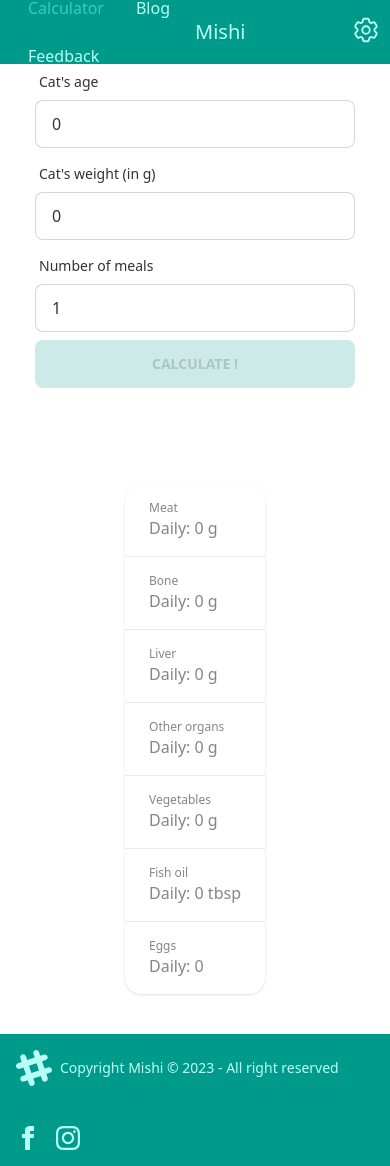
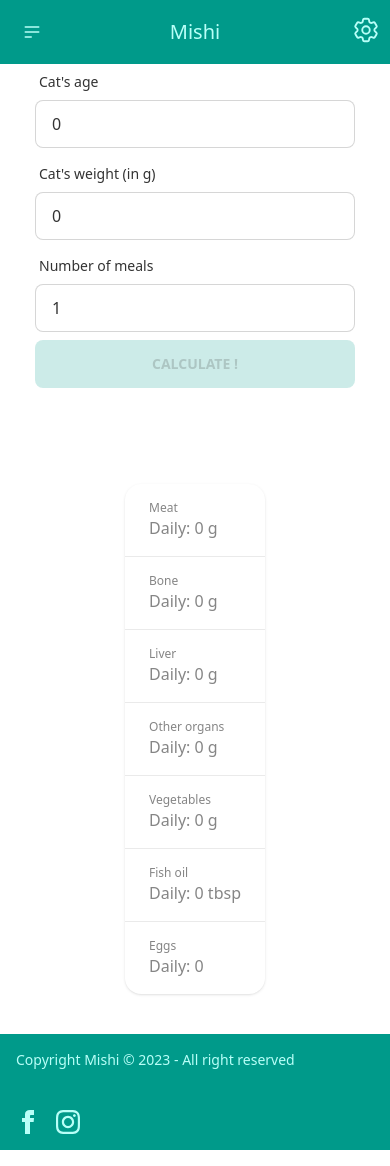
Before and after one commit to MishiBarf/Mishi, a SvelteKit app: page / in a window 390 px wide. Built offline with nearby package versions, Linux system fonts and the light colour scheme.

Commit message:
Fixed #19

```diff
--- a/src/components/Footer.svelte
+++ b/src/components/Footer.svelte
@@ -1,18 +1,5 @@
 <footer class="footer items-center p-4 bg-neutral text-neutral-content flex-none grow-0">
-	<div class="items-center grid-flow-col">
-		<svg
-			width="36"
-			height="36"
-			viewBox="0 0 24 24"
-			xmlns="http://www.w3.org/2000/svg"
-			fill-rule="evenodd"
-			clip-rule="evenodd"
-			class="fill-current"
-		>
-			<path
-				d="M22.672 15.226l-2.432.811.841 2.515c.33 1.019-.209 2.127-1.23 2.456-1.15.325-2.148-.321-2.463-1.226l-.84-2.518-5.013 1.677.84 2.517c.391 1.203-.434 2.542-1.831 2.542-.88 0-1.601-.564-1.86-1.314l-.842-2.516-2.431.809c-1.135.328-2.145-.317-2.463-1.229-.329-1.018.211-2.127 1.231-2.456l2.432-.809-1.621-4.823-2.432.808c-1.355.384-2.558-.59-2.558-1.839 0-.817.509-1.582 1.327-1.846l2.433-.809-.842-2.515c-.33-1.02.211-2.129 1.232-2.458 1.02-.329 2.13.209 2.461 1.229l.842 2.515 5.011-1.677-.839-2.517c-.403-1.238.484-2.553 1.843-2.553.819 0 1.585.509 1.85 1.326l.841 2.517 2.431-.81c1.02-.33 2.131.211 2.461 1.229.332 1.018-.21 2.126-1.23 2.456l-2.433.809 1.622 4.823 2.433-.809c1.242-.401 2.557.484 2.557 1.838 0 .819-.51 1.583-1.328 1.847m-8.992-6.428l-5.01 1.675 1.619 4.828 5.011-1.674-1.62-4.829z"
-			/>
-		</svg>
+	<div class="items-center">
 		<p>Copyright Mishi © {new Date().getFullYear()} - All right reserved</p>
 	</div>
 	<div class="grid-flow-col gap-4 md:place-self-center md:justify-self-end">
--- a/src/components/Navbar.svelte
+++ b/src/components/Navbar.svelte
@@ -3,42 +3,54 @@
 	import { page } from '$app/stores';
 </script>
 
-<div class="navbar bg-base-100 bg-neutral">
-	<div class="navbar-start text-neutral-content">
-		<ul class="menu menu-horizontal px-1">
-			<li class:text-accent={$page.url.pathname === '/'}><a href="/">Calculator</a></li>
-			<li class:text-accent={$page.url.pathname === '/blog'}><a href="/blog">Blog</a></li>
-			<li><a href="/">Feedback</a></li>
+<div class='navbar bg-neutral'>
+	<div class='navbar-start text-neutral-content'>
+		<div class='dropdown sm:hidden'>
+			<button tabindex='0' class='btn btn-ghost btn-circle'>
+				<svg xmlns='http://www.w3.org/2000/svg' class='h-5 w-5' fill='none' viewBox='0 0 24 24' stroke='currentColor'>
+					<path stroke-linecap='round' stroke-linejoin='round' stroke-width='2' d='M4 6h16M4 12h16M4 18h7' />
+				</svg>
+			</button>
+			<ul tabindex='0' class='menu menu-compact dropdown-content mt-3 p-2 shadow bg-base-100 rounded-box w-52 text-neutral'>
+				<li class:text-accent={$page.url.pathname === '/'}><a href='/'>Calculator</a></li>
+				<li class:text-accent={$page.url.pathname === '/blog'}><a href='/blog'>Blog</a></li>
+				<li><a href='/'>Feedback</a></li>
+			</ul>
+		</div>
+		<ul class='menu menu-horizontal px-1 hidden sm:inline-flex'>
+			<li class:text-accent={$page.url.pathname === '/'}><a href='/'>Calculator</a></li>
+			<li class:text-accent={$page.url.pathname === '/blog'}><a href='/blog'>Blog</a></li>
+			<li><a href='/'>Feedback</a></li>
 		</ul>
 	</div>
-	<div class="navbar-center text-neutral-content">
-		<a href="/" class="text-xl">Mishi</a>
+	<div class='navbar-center text-neutral-content'>
+		<a href='/' class='text-xl'>Mishi</a>
 	</div>
-	<div class="navbar-end">
-		<div class="dropdown dropdown-end">
-			<button tabindex="0" class="btn btn-circle btn-ghost btn-sm text-neutral-content">
+	<div class='navbar-end'>
+		<div class='dropdown dropdown-end'>
+			<button tabindex='0' class='btn btn-circle btn-ghost btn-sm text-neutral-content'>
 				<svg
-					aria-hidden="true"
-					fill="none"
-					stroke="currentColor"
-					stroke-width="1.5"
-					viewBox="0 0 24 24"
-					xmlns="http://www.w3.org/2000/svg"
+					aria-hidden='true'
+					fill='none'
+					stroke='currentColor'
+					stroke-width='1.5'
+					viewBox='0 0 24 24'
+					xmlns='http://www.w3.org/2000/svg'
 				>
 					<path
-						d="M9.594 3.94c.09-.542.56-.94 1.11-.94h2.593c.55 0 1.02.398 1.11.94l.213 1.281c.063.374.313.686.645.87.074.04.147.083.22.127.324.196.72.257 1.075.124l1.217-.456a1.125 1.125 0 011.37.49l1.296 2.247a1.125 1.125 0 01-.26 1.431l-1.003.827c-.293.24-.438.613-.431.992a6.759 6.759 0 010 .255c-.007.378.138.75.43.99l1.005.828c.424.35.534.954.26 1.43l-1.298 2.247a1.125 1.125 0 01-1.369.491l-1.217-.456c-.355-.133-.75-.072-1.076.124a6.57 6.57 0 01-.22.128c-.331.183-.581.495-.644.869l-.213 1.28c-.09.543-.56.941-1.11.941h-2.594c-.55 0-1.02-.398-1.11-.94l-.213-1.281c-.062-.374-.312-.686-.644-.87a6.52 6.52 0 01-.22-.127c-.325-.196-.72-.257-1.076-.124l-1.217.456a1.125 1.125 0 01-1.369-.49l-1.297-2.247a1.125 1.125 0 01.26-1.431l1.004-.827c.292-.24.437-.613.43-.992a6.932 6.932 0 010-.255c.007-.378-.138-.75-.43-.99l-1.004-.828a1.125 1.125 0 01-.26-1.43l1.297-2.247a1.125 1.125 0 011.37-.491l1.216.456c.356.133.751.072 1.076-.124.072-.044.146-.087.22-.128.332-.183.582-.495.644-.869l.214-1.281z"
-						stroke-linecap="round"
-						stroke-linejoin="round"
+						d='M9.594 3.94c.09-.542.56-.94 1.11-.94h2.593c.55 0 1.02.398 1.11.94l.213 1.281c.063.374.313.686.645.87.074.04.147.083.22.127.324.196.72.257 1.075.124l1.217-.456a1.125 1.125 0 011.37.49l1.296 2.247a1.125 1.125 0 01-.26 1.431l-1.003.827c-.293.24-.438.613-.431.992a6.759 6.759 0 010 .255c-.007.378.138.75.43.99l1.005.828c.424.35.534.954.26 1.43l-1.298 2.247a1.125 1.125 0 01-1.369.491l-1.217-.456c-.355-.133-.75-.072-1.076.124a6.57 6.57 0 01-.22.128c-.331.183-.581.495-.644.869l-.213 1.28c-.09.543-.56.941-1.11.941h-2.594c-.55 0-1.02-.398-1.11-.94l-.213-1.281c-.062-.374-.312-.686-.644-.87a6.52 6.52 0 01-.22-.127c-.325-.196-.72-.257-1.076-.124l-1.217.456a1.125 1.125 0 01-1.369-.49l-1.297-2.247a1.125 1.125 0 01.26-1.431l1.004-.827c.292-.24.437-.613.43-.992a6.932 6.932 0 010-.255c.007-.378-.138-.75-.43-.99l-1.004-.828a1.125 1.125 0 01-.26-1.43l1.297-2.247a1.125 1.125 0 011.37-.491l1.216.456c.356.133.751.072 1.076-.124.072-.044.146-.087.22-.128.332-.183.582-.495.644-.869l.214-1.281z'
+						stroke-linecap='round'
+						stroke-linejoin='round'
 					/>
 					<path
-						d="M15 12a3 3 0 11-6 0 3 3 0 016 0z"
-						stroke-linecap="round"
-						stroke-linejoin="round"
+						d='M15 12a3 3 0 11-6 0 3 3 0 016 0z'
+						stroke-linecap='round'
+						stroke-linejoin='round'
 					/>
 				</svg>
 			</button>
-			<ul class="dropdown-content menu p-2 shadow bg-base-100 rounded-box w-52">
-				<li class="menu-title">
+			<ul class='dropdown-content menu p-2 shadow bg-base-100 rounded-box w-52'>
+				<li class='menu-title'>
 					<span>Measurements</span>
 				</li>
 				<li class:bordered={$measurements === 'metric'}>
```
Also changed, not shown: package.json (+11 -11 lines), 1 other file (tests, documents, lock files or other folders).
